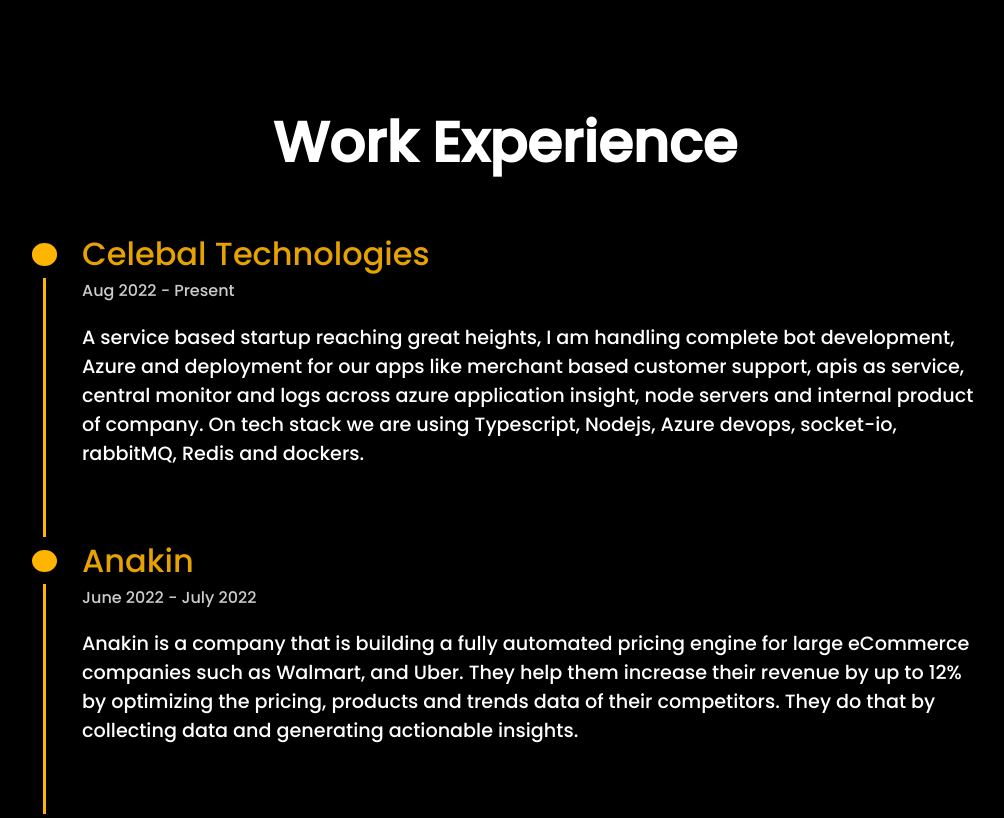
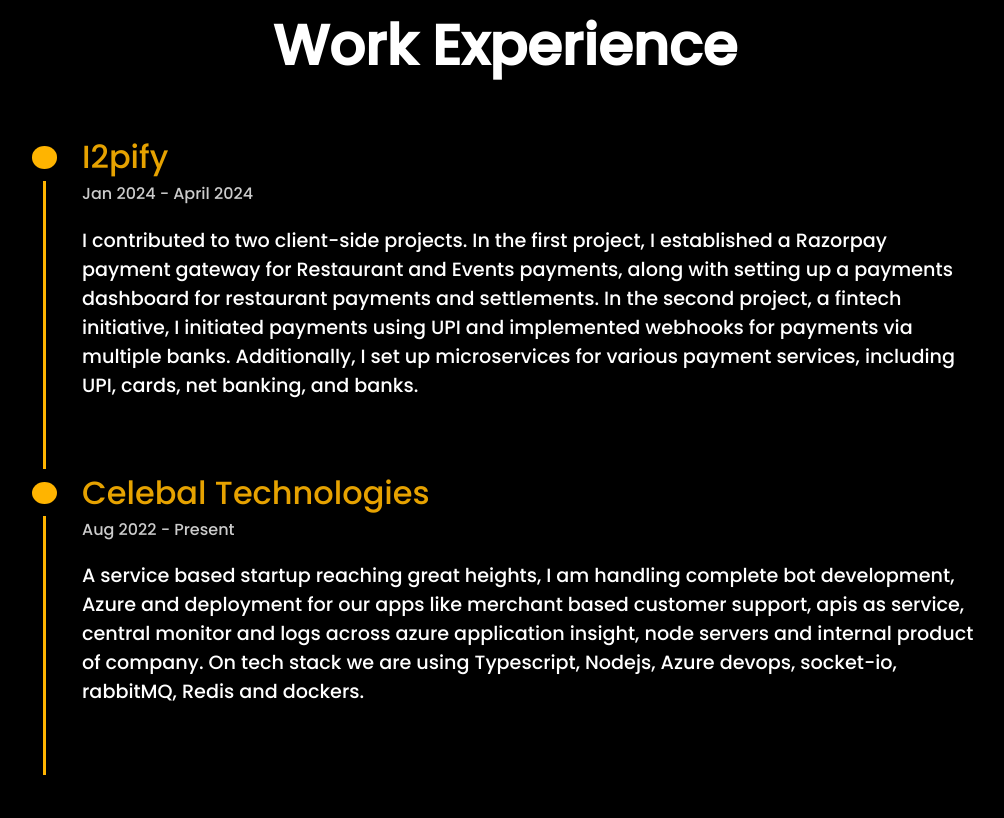
Before and after one commit to himanshu-mamgain/himanshu-mamgain.github.io, a plain HTML site: page index.html in a window 1280 px wide. Shown: the part 843-1661 px from the top of the page, without its empty margins (135-1139 px from the left). Drawn offline with nearby package versions, Linux system fonts and the light colour scheme.

Commit message:
new css fixes

```diff
--- a/index.html
+++ b/index.html
@@ -23,12 +23,17 @@
   </head>
   <body>
     <!-- Scroll-to-top button -->
-    <div id="scroll-to-top" onclick="scrollToTop()"><i class="fa fa-arrow-up"></i></div>
+    <div id="scroll-to-top" onclick="scrollToTop()">
+      <i class="fa fa-arrow-up"></i>
+    </div>
     <header>
       <nav>
         <!-- Download CV Button -->
         <div id="download-cv-btn">
-          <a href="assests/resume/Himanshu_CV.pdf" download class="download-link"
+          <a
+            href="assests/resume/Himanshu_CV.pdf"
+            download
+            class="download-link"
             >Download CV</a
           >
         </div>
@@ -90,6 +95,32 @@
       <section id="work-experience">
         <h1>Work Experience</h1>
         <div class="work-experience-container">
+          <!-- experience 2 -->
+          <div class="experience-container">
+            <div class="ball-line">
+              <div class="ball"></div>
+              <div class="line"></div>
+            </div>
+            <div class="experience">
+              <div
+                class="experience-head"
+                onclick="launch_url('https://www.anakin.company/')"
+              >
+                I2pify
+              </div>
+              <div class="experience-time">Jan 2024 - April 2024</div>
+              <p class="experience-description">
+                I contributed to two client-side projects. In the first project,
+                I established a Razorpay payment gateway for Restaurant and
+                Events payments, along with setting up a payments dashboard for
+                restaurant payments and settlements. In the second project, a
+                fintech initiative, I initiated payments using UPI and
+                implemented webhooks for payments via multiple banks.
+                Additionally, I set up microservices for various payment
+                services, including UPI, cards, net banking, and banks.
+              </p>
+            </div>
+          </div>
           <!-- experience 1 -->
           <div class="experience-container">
             <div class="ball-line">
@@ -112,29 +143,6 @@
                 and internal product of company. On tech stack we are using
                 Typescript, Nodejs, Azure devops, socket-io, rabbitMQ, Redis and
                 dockers.
-              </p>
-            </div>
-          </div>
-          <!-- experience 2 -->
-          <div class="experience-container">
-            <div class="ball-line">
-              <div class="ball"></div>
-              <div class="line"></div>
-            </div>
-            <div class="experience">
-              <div
-                class="experience-head"
-                onclick="launch_url('https://www.anakin.company/')"
-              >
-                Anakin
-              </div>
-              <div class="experience-time">June 2022 - July 2022</div>
-              <p class="experience-description">
-                Anakin is a company that is building a fully automated pricing
-                engine for large eCommerce companies such as Walmart, and Uber.
-                They help them increase their revenue by up to 12% by optimizing
-                the pricing, products and trends data of their competitors. They
-                do that by collecting data and generating actionable insights.
               </p>
             </div>
           </div>
--- a/style.css
+++ b/style.css
@@ -21,6 +21,14 @@
   background-color: #ffb400;
   border-radius: 50%;
   cursor: pointer;
+}
+
+header {
+  z-index: 100;
+  background-color: #000;
+  position: fixed;
+  top: 0;
+  width: 100%;
 }
 
 nav {
```
Also changed, not shown: 1 other file.
